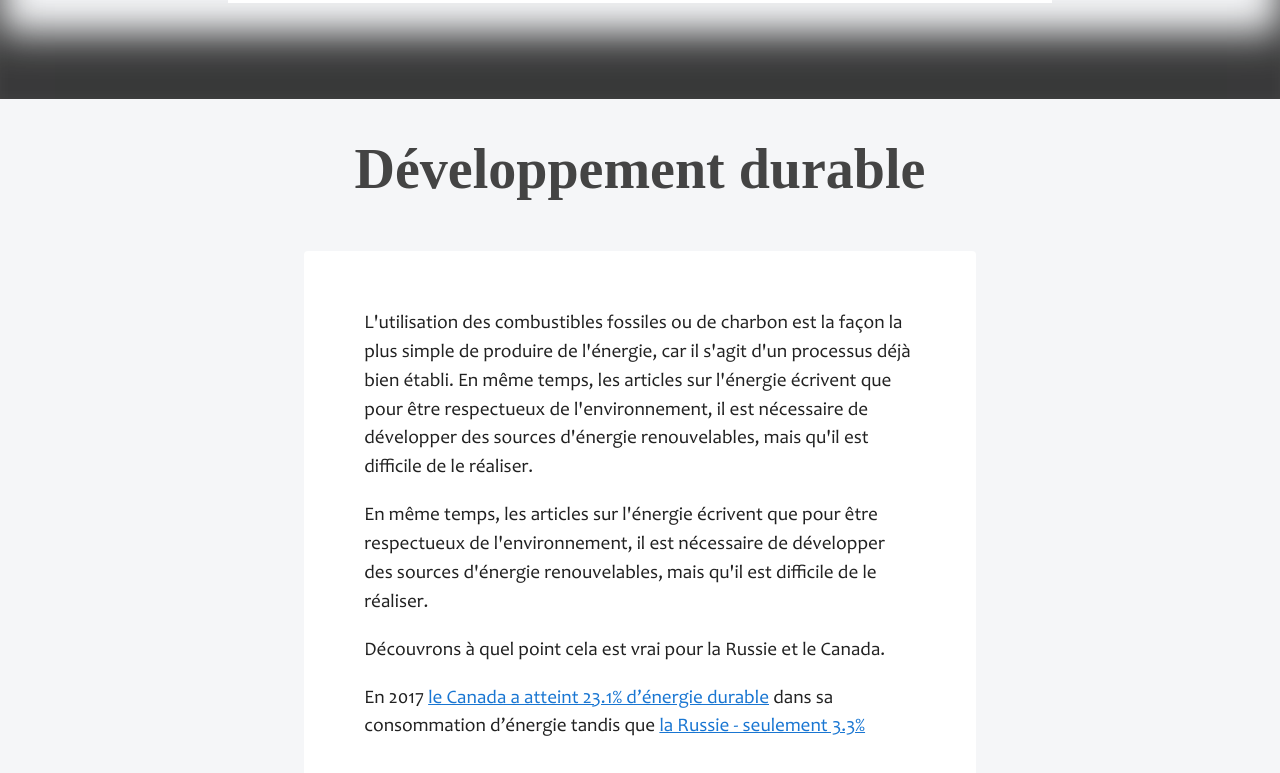
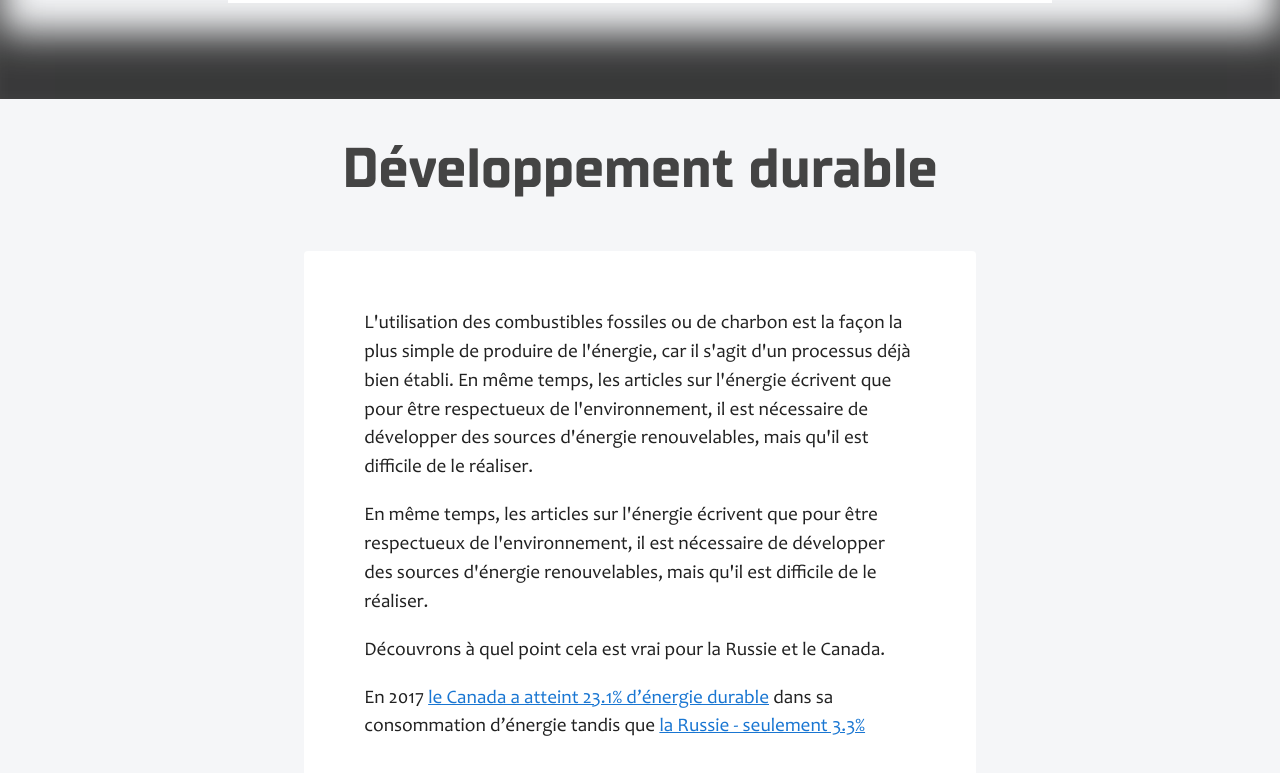
Before and after one commit to kniazevgeny/projetsdg7, a Vue app: page / in a window 1280 px wide. Shown: the part 801-1574 px from the top of the page. Built offline with nearby package versions, Linux system fonts and the light colour scheme.

Commit message:
font fix

```diff
--- a/src/views/Home.vue
+++ b/src/views/Home.vue
@@ -333,7 +333,7 @@
     }
 
     .headlinee {
-        font-family: 'TT Supermolot Neue';
+        font-family: 'TTSupermolotNeue';
         font-size: 3rem;
         text-align: center;
         color: #444;
```
